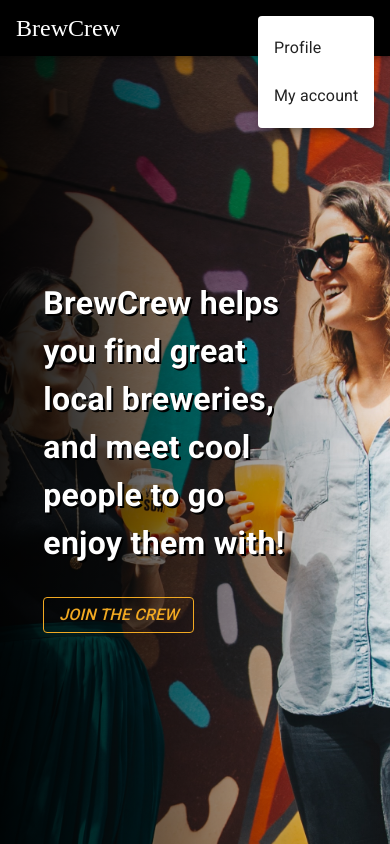
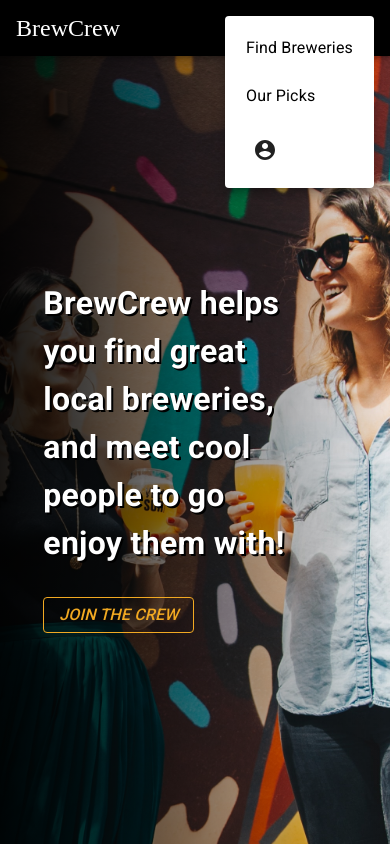
Before and after one commit to lukeoxner/brew-crew, a React (Create React App) app in the folder client/: page / in a window 390 px wide. Both pictures are taken after a click on the button "show more". Built offline with nearby package versions, Linux system fonts and the light colour scheme; a web font is replaced by a local one.

Commit message:
build mobile menu

```diff
--- a/client/src/components/NavBar.js
+++ b/client/src/components/NavBar.js
@@ -133,8 +133,42 @@ export default function PrimarySearchAppBar() {
 			open={isMobileMenuOpen}
 			onClose={handleMobileMenuClose}
 		>
-			<MenuItem onClick={handleMenuClose}>Profile</MenuItem>
-			<MenuItem onClick={handleMenuClose}>My account</MenuItem>
+			<MenuItem onClick={handleMenuClose}>
+				<Link
+					to="/search"
+					style={{
+						margin: "5px",
+						textDecoration: "none",
+						color: "#000000",
+					}}
+				>
+					Find Breweries
+				</Link>
+			</MenuItem>
+			<MenuItem onClick={handleMenuClose}>
+				<Link
+					to="/"
+					style={{
+						margin: "5px",
+						textDecoration: "none",
+						color: "#000000",
+					}}
+				>
+					Our Picks
+				</Link>
+			</MenuItem>
+			<MenuItem onClick={handleProfileMenuOpen}>
+				<IconButton
+					edge="end"
+					aria-label="account of current user"
+					aria-controls={menuId}
+					aria-haspopup="true"
+					onClick={handleProfileMenuOpen}
+					color="inherit"
+				>
+					<AccountThumbnail />
+				</IconButton>
+			</MenuItem>
 		</Menu>
 	);
 
```
